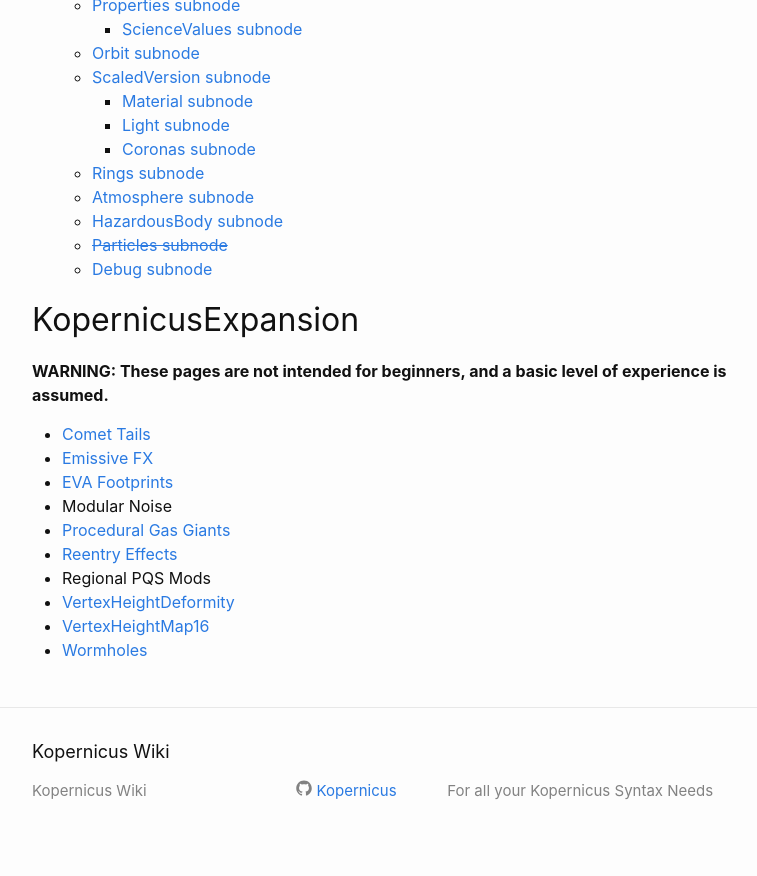
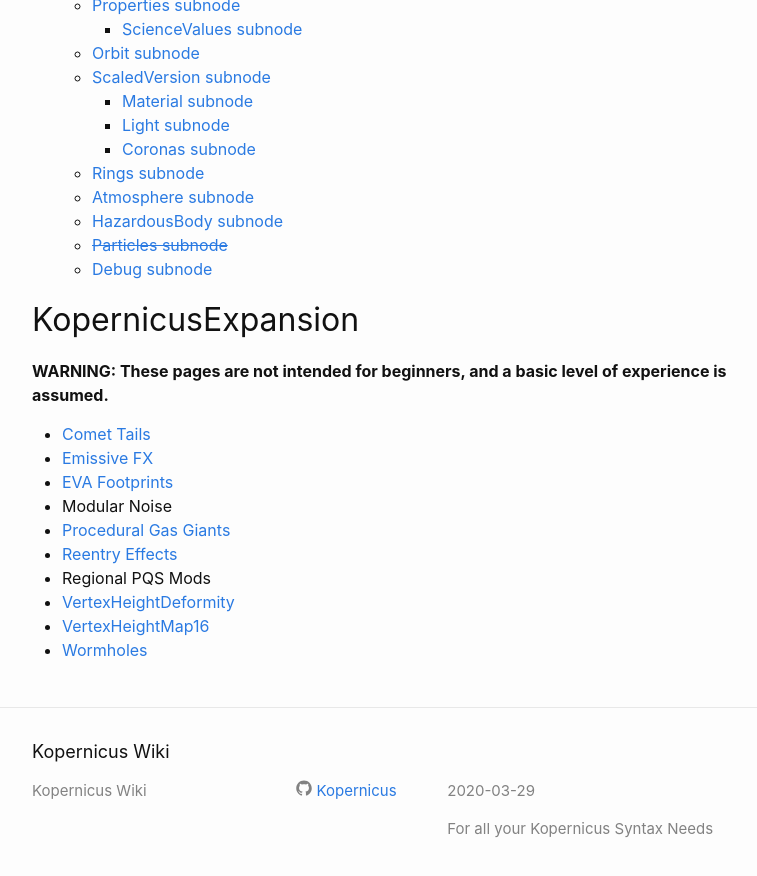
Before and after one commit to Kopernicus/wiki, a Jekyll site: the page built from index.md, in a window 1280 px wide and 900 px high, scrolled down 1072 px. Shown: the top 876 px of the window, without its empty margins (238-995 px from the left). Built offline with Jekyll 4.4.1, drawn with Linux system fonts in a browser that asks for light colours.

Commit message:
add date

```diff
--- a/_config.yml
+++ b/_config.yml
@@ -20,6 +20,7 @@ baseurl: "/wiki" # the subpath of your site, e.g. /blog
 url: "" # the base hostname & protocol for your site, e.g. http://example.com
 github_username: Kopernicus
 header_pages: main/ConfigNodes.md, main/datatypes.md, main/Body.md, main/Template.md, main/Properties.md, main/Orbit.md, main/ScaledVersion.md, main/Rings.md
+build_date: 2020-03-29
 
 # Build settings
 markdown: kramdown
@@ -41,5 +42,3 @@ exclude:
 #   - vendor/cache/
 #   - vendor/gems/
 #   - vendor/ruby/
-
-theme: jekyll-theme-cayman
--- a/_includes/footer.html
+++ b/_includes/footer.html
@@ -26,6 +26,7 @@
         </div>
 
         <div class="footer-col footer-col-3">
+          <p>{{- site.build_date | escape -}}</p>
           <p>{{- site.description | escape -}}</p>
         </div>
       </div>
```
